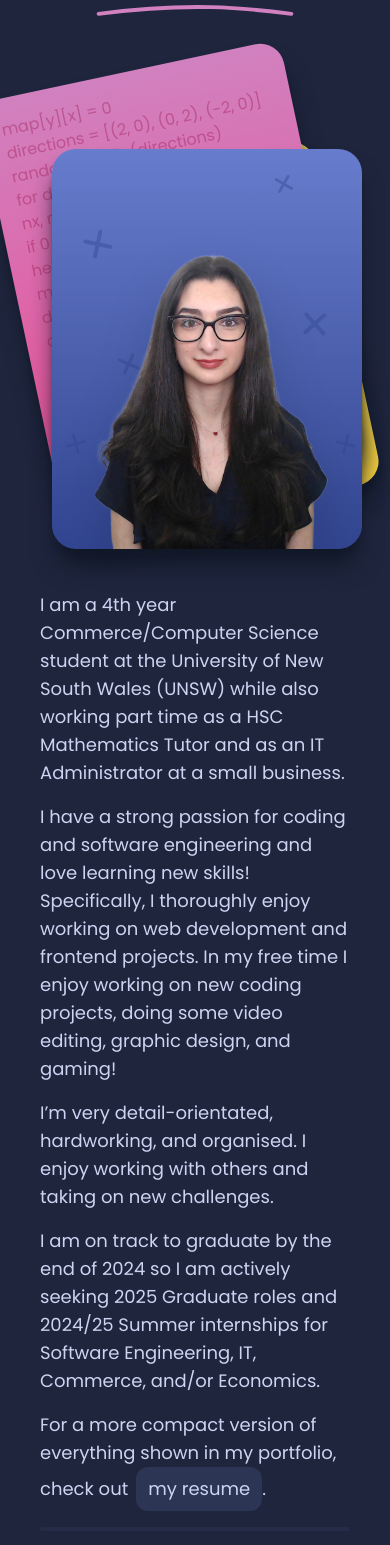
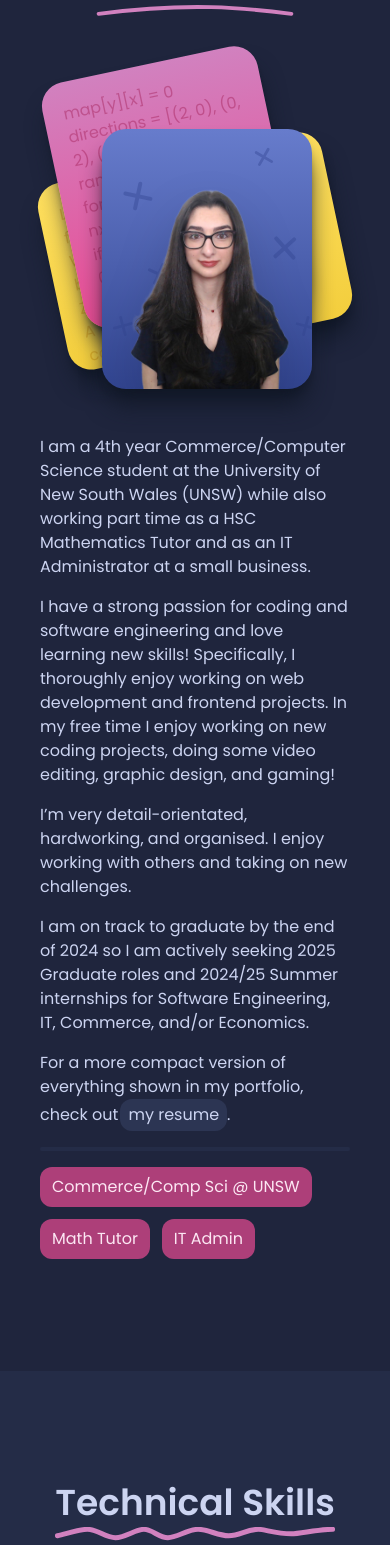
Before and after one commit to thewildc4rd/portfolio, a Next.js app: page / in a window 390 px wide. Shown: the part 1024-2569 px from the top of the page. Built offline with nearby package versions, Linux system fonts and the light colour scheme.

Commit message:
more responsiveness for smaller screens

```diff
--- a/app/globals.css
+++ b/app/globals.css
@@ -264,3 +264,10 @@ nav {
     padding: 0.75rem;
   }
 }
+
+@media screen and (max-width:400px) {
+  .cloud:nth-of-type(1) {
+    top: 28%;
+    left: -10%;
+  }
+}
--- a/components/About.js
+++ b/components/About.js
@@ -16,7 +16,7 @@ const About = (props) => {
     >
       <h1 className='text-4xl font-semibold'>About Me</h1>
       <CurvedDoodle offset={isInView ? 0 : 600} />
-      <div className='flex flex-row max-lg:flex-col max-lg:h-fit gap-x-10 gap-y-4 mt-4 max-lg:mt-10'>
+      <div className='flex flex-row max-lg:flex-col max-lg:h-fit gap-x-10 gap-y-4 mt-4 max-lg:mt-10 max-sm:mt-0 max-sm:gap-y-0'>
         <AboutPhoto />
         <AboutText />
       </div>
--- a/components/AboutPhoto.js
+++ b/components/AboutPhoto.js
@@ -38,10 +38,10 @@ const AboutPhoto = (props) => {
   ];
 
   return (
-    <div className='h-[550px] w-[520px] relative flex justify-center items-center max-lg:w-full max-lg:h-[500px]'>
+    <div className='h-[550px] w-[520px] relative flex justify-center items-center max-lg:w-full max-lg:h-[500px] max-md:h-[450px] max-sm:h-[400px]'>
       <div
         ref={ref}
-        className='card-1 opacity-0 w-full h-full max-w-[350px] max-h-[400px] rounded-3xl absolute z-[3] translate-x-3 translate-y-96 flex items-end shadow-xl shadow-gray-900 overflow-hidden'
+        className='card-1 opacity-0 w-full h-full max-w-[350px] max-h-[400px] max-md:max-w-[300px] max-md:max-h-[350px] max-sm:max-w-[210px] max-sm:max-h-[260px] rounded-3xl absolute z-[3] translate-x-3 translate-y-96 flex items-end shadow-xl shadow-gray-900 overflow-hidden'
         style={{
           opacity: isInView ? 100 : 0,
           transform: isInView ? 'translate(12px, 40px)' : 'translate(12px, 384px)',
@@ -87,7 +87,7 @@ const AboutPhoto = (props) => {
         />
       </div>
       <div
-        className='card-2 w-full h-full max-w-[350px] max-h-[420px] p-5 text-pink-800 text-opacity-40 rounded-3xl absolute z-[2] -translate-x-6 -translate-y-8 -rotate-12 shadow-xl shadow-gray-900 overflow-hidden'
+        className='card-2 w-full h-full max-w-[350px] max-h-[420px] max-md:max-w-[300px] max-md:max-h-[350px] max-sm:max-w-[220px] max-sm:max-h-[250px] p-5 text-pink-800 text-opacity-40 rounded-3xl absolute z-[2] -translate-x-6 -translate-y-8 -rotate-12 shadow-xl shadow-gray-900 overflow-hidden'
         style={{
           opacity: isInView ? 100 : 0,
           transform: isInView
@@ -101,7 +101,7 @@ const AboutPhoto = (props) => {
         ))}
       </div>
       <div
-        className='card-3 w-full h-full max-w-[450px] max-h-[350px] p-5 text-yellow-600 text-opacity-40 rounded-3xl absolute z-[1] translate-y-8 -rotate-12 shadow-xl shadow-gray-900 overflow-hidden'
+        className='card-3 w-full h-full max-w-[450px] max-h-[350px] max-md:max-w-[370px] max-md:max-h-[310px] max-sm:max-w-[290px] max-sm:max-h-[190px] p-5 text-yellow-600 text-opacity-40 rounded-3xl absolute z-[1] translate-y-8 -rotate-12 shadow-xl shadow-gray-900 overflow-hidden'
         style={{
           opacity: isInView ? 100 : 0,
           transform: isInView ? 'translate(0, 32px) rotate(-12deg)' : 'translate(0, 192px)',
--- a/components/AboutText.js
+++ b/components/AboutText.js
@@ -6,29 +6,29 @@ import React from 'react';
 const AboutText = (props) => {
   return (
     <div className='h-full w-full flex-1 flex flex-col justify-start'>
-      <p className='mt-4 text-lg'>
+      <p className='mt-4 text-lg max-sm:text-base'>
         I am a 4th year Commerce/Computer Science student at the University of New South Wales
         (UNSW) while also working part time as a HSC Mathematics Tutor and as an IT Administrator at
         a small business.
       </p>
-      <p className='mt-4 text-lg'>
+      <p className='mt-4 text-lg max-sm:text-base'>
         I have a strong passion for coding and software engineering and love learning new skills!
         Specifically, I thoroughly enjoy working on web development and frontend projects. In my
         free time I enjoy working on new coding projects, doing some video editing, graphic design,
         and gaming!
       </p>
-      <p className='mt-4 text-lg'>
+      <p className='mt-4 text-lg max-sm:text-base'>
         I’m very detail-orientated, hardworking, and organised. I enjoy working with others and
         taking on new challenges.
       </p>
-      <p className='mt-4 text-lg'>
+      <p className='mt-4 text-lg max-sm:text-base'>
         I am on track to graduate by the end of 2024 so I am actively seeking 2025 Graduate roles
         and 2024/25 Summer internships for Software Engineering, IT, Commerce, and/or Economics.
       </p>
-      <p className='mt-4 text-lg'>
+      <p className='mt-4 text-lg max-sm:text-base'>
         For a more compact version of everything shown in my portfolio, check out
         <Link href={'/resume.pdf'} target='_blank'>
-          <span className='inline-block ml-2 py-2 px-3 bg-[#333d5d] hover:bg-[#445076] text-blue-150 bg-opacity-70 rounded-xl w-fit hover:scale-105 hover:bg-opacity-80 transition-all'>
+          <span className='inline-block ml-2 max-sm:ml-[2px] max-sm:py-1 max-sm:px-2 py-2 px-3 bg-[#333d5d] hover:bg-[#445076] text-blue-150 bg-opacity-70 rounded-xl w-fit hover:scale-105 hover:bg-opacity-80 transition-all'>
             my resume
           </span>
         </Link>
--- a/components/Education.js
+++ b/components/Education.js
@@ -29,7 +29,7 @@ const Education = (props) => {
       <h2 className='text-4xl font-semibold z-10'>Education</h2>
       <DoubleLineDoodle offset1={isInView ? 0 : 500} offset2={isInView ? 0 : 400} />
       <div
-        className='mt-10 flex flex-row gap-5 w-full justify-center'
+        className='mt-10 flex flex-row gap-5 w-full justify-center max-sm:flex-col max-sm:items-center max-md:gap-2 max-sm:gap-6 '
         style={{
           opacity: isInView ? 100 : 0,
           transform: isInView ? 'translate(0px, 0px)' : 'translate(0px, 384px)',
@@ -40,7 +40,7 @@ const Education = (props) => {
           src={'./UNSW_logo.png'}
           width={'100'}
           height={'100'}
-          className='rounded-full shadow-xl w-[150px] h-[150px] max-xm:w-[100px] max-xm:h-[100px]'
+          className='rounded-full shadow-xl w-[150px] h-[150px] max-xm:w-[100px] max-xm:h-[100px] max-md:w-[90px] max-md:h-[90px] max-sm:w-[150px] max-sm:h-[150px]'
           alt='UNSW logo'
         />
         <div className='bg-space-cadet-light-trans p-7 rounded-3xl shadow-xl w-fit text-lg flex flex-col lg:pr-36 xl:pr-48'>
--- a/components/ExperienceCard.js
+++ b/components/ExperienceCard.js
@@ -3,9 +3,9 @@ import React from 'react';
 const ExperienceCard = ({ title, timePeriod, company, dotPoints, style }) => {
   return (
     <div className='w-full bg-white bg-opacity-[2%] rounded-3xl p-7 shadow-xl' style={style}>
-      <div className='flex flex-row w-full'>
+      <div className='flex flex-row w-full max-sm:flex-col'>
         <h3 className='font-medium text-xl text-sky-magenta mb-1'>{title}</h3>
-        <div className='text-base font-medium mb-2 ml-auto justify-center items-center'>
+        <div className='text-base font-medium mb-2 ml-auto max-sm:ml-0 max-sm:text-start text-end'>
           {timePeriod}
         </div>
       </div>
--- a/components/Navbar.js
+++ b/components/Navbar.js
@@ -101,7 +101,7 @@ export default function Navbar() {
               }
               setSelectedId('home');
             }}
-            className={!open ? 'max-xm:hidden' : 'max-xm:mt-28'}
+            className={!open ? 'max-xm:hidden' : 'max-xm:mt-10'}
           >
             <img
               src={'./SN_logo.png'}
--- a/components/Skills.js
+++ b/components/Skills.js
@@ -59,8 +59,13 @@ const Skills = (props) => {
       ref={ref}
       className='section w-screen h-fit flex flex-col justify-center items-center px-10 py-28 bg-space-cadet-light relative'
     >
-      <h2 className='text-4xl font-semibold z-10'>Technical Skills</h2>
-      <WaveDoodle offset={isInView ? 0 : 750} />
+      <h2 className='text-4xl font-semibold z-10 text-center'>
+        <span className='max-[360px]:hidden'>Technical</span> Skills
+      </h2>
+      <div className='max-[360px]:w-[110px] max-[360px]:overflow-hidden'>
+        <WaveDoodle offset={isInView ? 0 : 750} />
+      </div>
+
       <div className='w-full h-full flex flex-row gap-8 mt-10 max-lg:flex-col'>
         <SkillsCard heading={'Languages'} skills={languages} />
         <SkillsCard heading={'Frameworks & Libraries'} skills={frameworks} delay={'0.25s'} />
--- a/components/SquiggleDoodle.js
+++ b/components/SquiggleDoodle.js
@@ -5,7 +5,7 @@ const SquiggleDoodle = (props) => {
     <svg
       xmlns='http://www.w3.org/2000/svg'
       viewBox='0 0 1491 117'
-      className='z-10 w-[600px] ml-5 max-md:w-[450px] max-sm:w-[350px]'
+      className='z-10 w-[600px] ml-5 max-md:w-[450px] max-sm:w-[350px] max-xs:w-[280px]'
     >
       <path
         className='squiggle'
--- a/components/WaveDoodle.js
+++ b/components/WaveDoodle.js
@@ -2,13 +2,17 @@ import React from 'react';
 
 const WaveDoodle = ({ offset }) => {
   return (
-    <svg viewBox='0 0 718 35' xmlns='http://www.w3.org/2000/svg' className='w-[280px]'>
+    <svg
+      viewBox='0 0 718 35'
+      xmlns='http://www.w3.org/2000/svg'
+      className='w-[280px] max-[360px]:w-[190px] mt-1'
+    >
       <path
         className='wave'
         d='M6 22.5C29 17.5 62.2 6 83 6C109 6 129.5 27.5 155 27.5C180.5 27.5 206.5 6 228 6C249.5 6 266.5 27.5 289.5 27.5C312.5 27.5 340 6 367 6C394 6 417 22.5 445.5 22.5C474 22.5 491.5 6 521.5 6C537.5 6 567.5 17.5 606 17.5C629 17.5 673.5 6 712 6'
         fill='none'
         stroke='#D181BF'
-        strokeWidth='11'
+        strokeWidth='13'
         strokeLinecap='round'
         style={{ strokeDashoffset: offset }}
       />
--- a/tailwind.config.js
+++ b/tailwind.config.js
@@ -8,6 +8,7 @@ module.exports = {
   theme: {
     extend: {
       screens: {
+        xs: '300px',
         sm: '400px',
         md: '600px',
         xm: '750px',
```
Also changed, not shown: components/Sky.js (+4 -3 lines).
